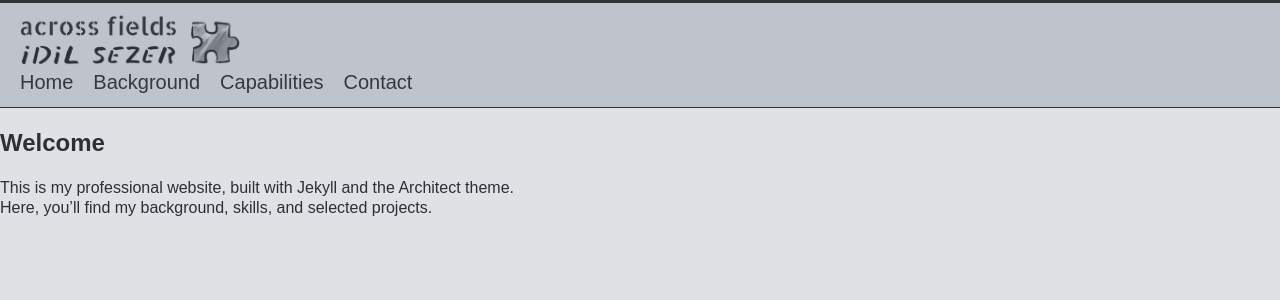
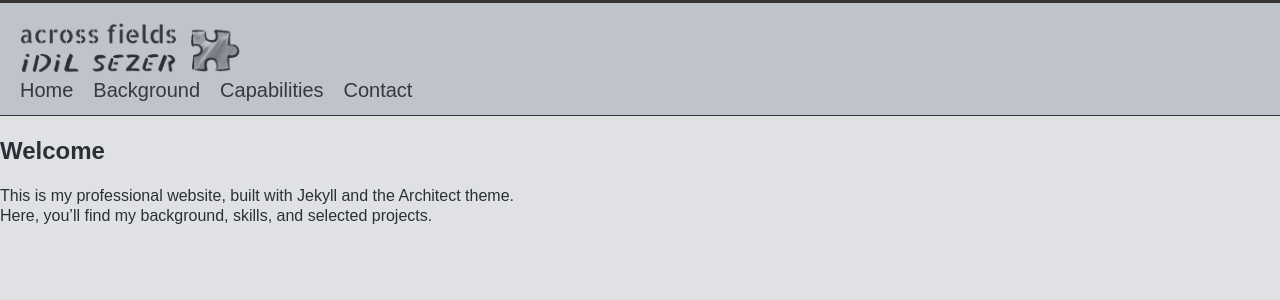
Before and after one commit to acrossfields/idilsezer, a Jekyll site: the page built from index.md, in a window 1280 px wide. Shown: the top 300 px of the page. Built offline with Jekyll 4.4.1, drawn with Linux system fonts in a browser that asks for light colours.

Commit message:
Update style.scss

```diff
--- a/assets/css/style.scss
+++ b/assets/css/style.scss
@@ -8,7 +8,9 @@ header {                                /* main top bar (logo + menu) */
   display: flex;
   justify-content: flex-start;
   align-items: center;
+  flex-direction: row;
   flex-wrap: wrap;
+  box-sizing: border-box;
   width: 100%;
   position: relative;
   z-index: 10;
@@ -19,7 +21,7 @@ header {                                /* main top bar (logo + menu) */
 header .inner {                     /* inside the top bar */
   width: 100%;
   margin: 0;
-  padding: 12px 20px 12px 20px;     /* 12 top, 20 right, 12 bottom, 20 left */
+  padding: 20px 20px 12px 20px;     /* 12 top, 20 right, 12 bottom, 20 left */
   display: flex;
   flex-direction: column;
   align-items: flex-start;
```
